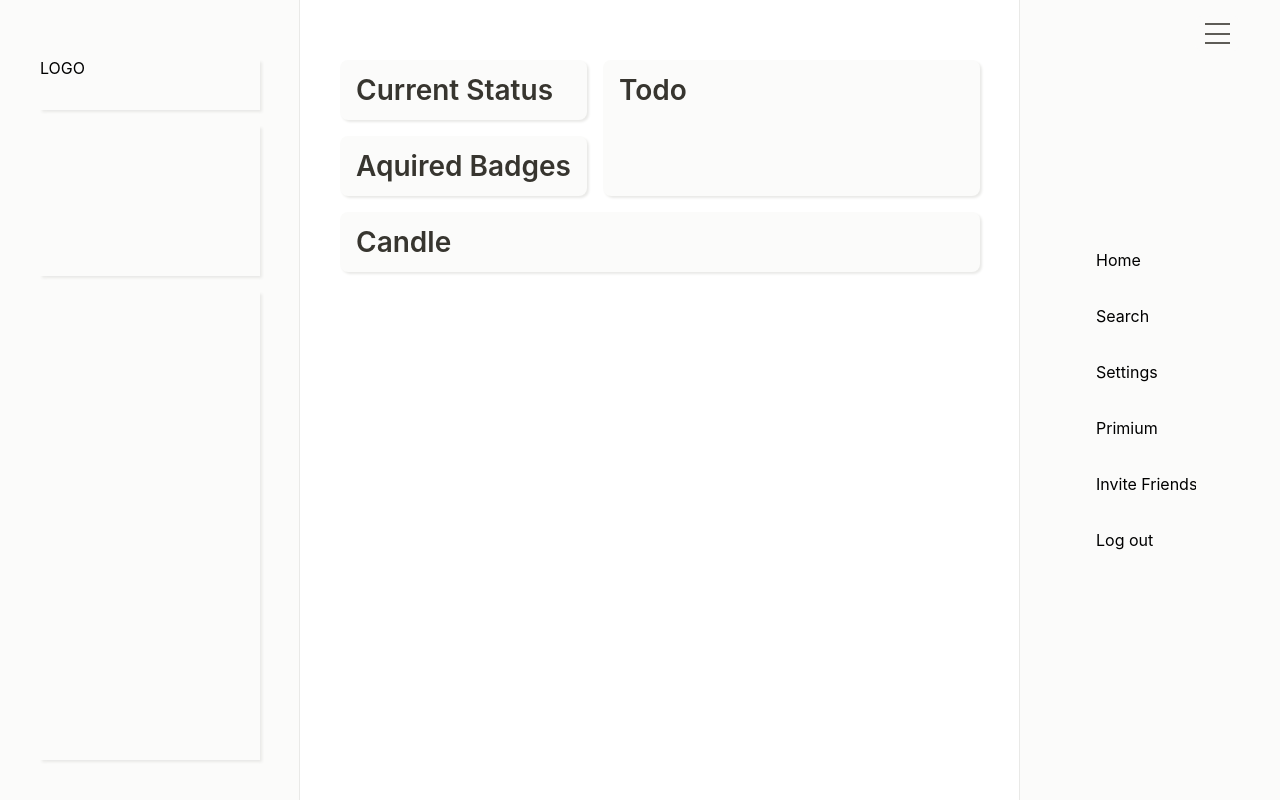
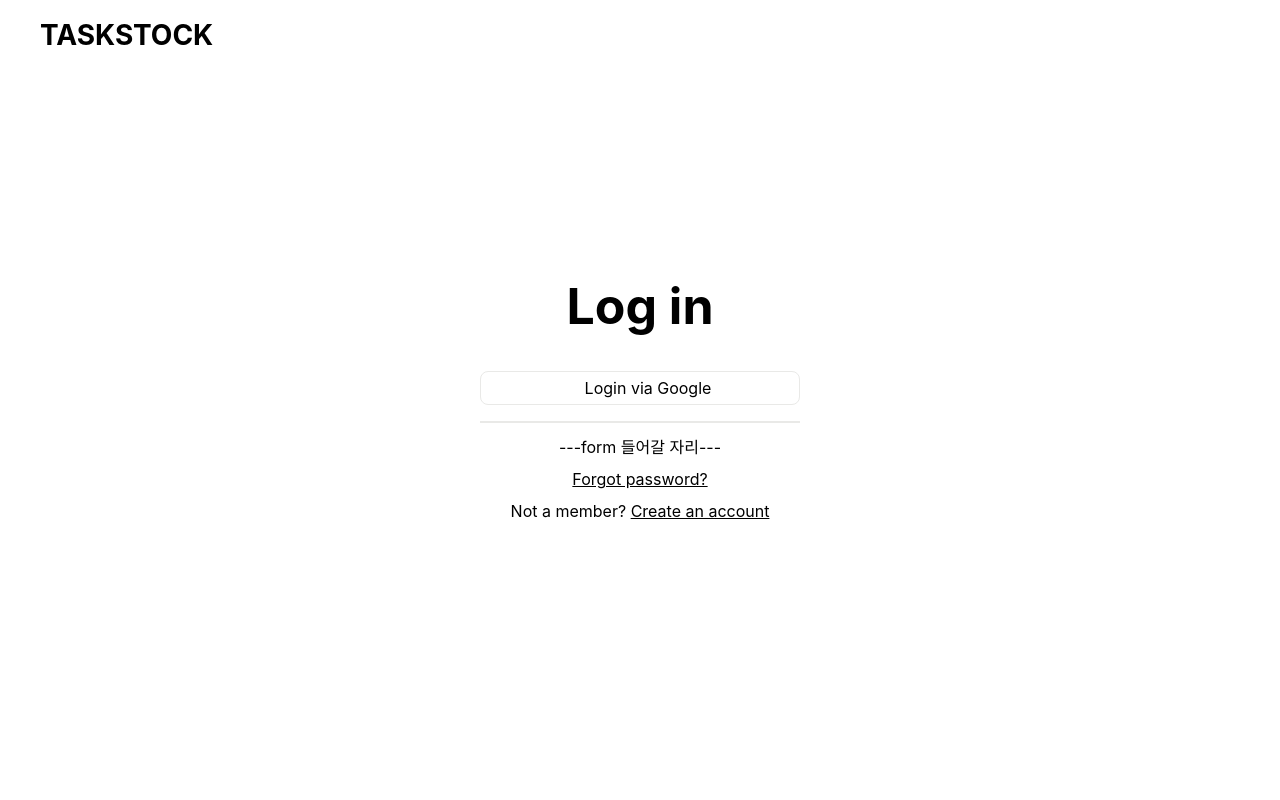
Before and after one commit to TaskStock/TaskStock, a Django app: page /login/ in a window 1280 px wide. Run offline with Django 4.2, Linux system fonts and the light colour scheme; parts of the project's set-up code (start-up, migrations or seed data) failed here and were passed over; some libraries are stand-ins or nearby versions; some web fonts are replaced.

Commit message:
#16 feat: login template

```diff
--- a/server/apps/account/views.py
+++ b/server/apps/account/views.py
@@ -2,4 +2,4 @@ from django.shortcuts import render
 
 def login(request):
 
-    return render(request, 'base.html')
+    return render(request, 'account/login.html')
--- a/server/apps/main/urls.py
+++ b/server/apps/main/urls.py
@@ -2,5 +2,5 @@ from django.urls import path
 from .views import *
 
 urlpatterns = [
-    path('', ),
+    path('', hello),
 ]
--- a/server/apps/main/views.py
+++ b/server/apps/main/views.py
@@ -4,7 +4,8 @@ from django.shortcuts import render
 #---정근 작업---#
 
 #---환희 작업---#
-
+def hello():
+    pass
 #---세원 작업---#
 
 #---지수 작업---#
--- a/server/static/css/base.css
+++ b/server/static/css/base.css
@@ -24,14 +24,14 @@
     --grey_border: rgba(233, 233, 231);
 
     /* font */
-    --hero: 5rem;
-    --heading1: 3.8rem;
-    --heading2: 2.8rem;
-    --heading3: 2.2rem;
-    --subheading: 1.8rem;
-    --body1: 1.6rem;
-    --body2: 1.4rem;
-    --caption: 1.2rem;
+    --hero: 50px;
+    --heading1: 38px;
+    --heading2: 28px;
+    --heading3: 22px;
+    --subheading: 18px;
+    --body1: 16px;
+    --body2: 14px;
+    --caption: 12px;
 
     /* border-radius */
     --border-r: 8px;
@@ -60,7 +60,7 @@
     grid-template-columns: repeat(var(--columns), 1fr);
     grid-auto-rows: minmax(100px, auto);
     gap: var(--gutter);
-    padding: 0 var(--offset);
+    margin: 0 var(--offset);
 }
 
 /* start */
--- /dev/null
+++ b/server/static/css/login.css
@@ -0,0 +1,103 @@
+/* 기본값 설정 */
+:root {
+    --offset: 40px; /*양쪽마진*/
+    --max_width: 1440px; /*컨테이너폭*/
+    --columns: 12; /*컬럼갯수*/
+    --gutter: 16px; /*거터폭*/
+    /* color */
+    --black: #37352F;
+
+    /* main : green */
+    --green_50: #E8F5E9;
+    --green_100: #C8E6C9;
+    --green_200: #A5D6A7;
+    --green_300: #81C784;
+    --green_400: #66BB6A;
+    --green_500: #4CAf50;
+    --green_600: #43A047;
+    --green_700: #388E3C;
+    --green_800: #2E7D32;
+    --green_900: #1B5E20;
+
+    /* grey */
+    --grey_bg: #FBFBFA;
+    --grey_border: rgba(233, 233, 231);
+
+    /* font */
+    --hero: 50px;
+    --heading1: 38px;
+    --heading2: 28px;
+    --heading3: 22px;
+    --subheading: 18px;
+    --body1: 16px;
+    --body2: 14px;
+    --caption: 12px;
+
+    /* border-radius */
+    --border-r: 8px;
+    /* shadow */
+    --box-shadow: rgba(233, 233, 231) 1.95px 1.95px 2.6px;
+}
+
+/* Tablet */
+@media screen and (max-width: 767px) {
+    :root {
+        --offset: 32px;
+        --columns: 8;
+    }
+}
+/* Mobile */
+@media screen and (max-width: 479px) {
+    :root {
+        --offset: 16px;
+        --columns: 4;
+    }
+}
+.Flex_cc{
+    display: flex;
+    justify-content: center;
+    align-items: center;
+}
+header{
+    height: 70px;
+    display: flex;
+    justify-content: flex-start;
+    align-items: center;
+    padding-left: var(--offset);
+    position: fixed;
+}
+header h1{
+    font-size: var(--heading2);
+    font-weight: bold;
+}
+main{
+    height: calc(100vh);
+    gap: var(--gutter);
+    flex-direction: column;
+}
+.login__header{
+    font-size: var(--hero);
+    font-weight: 700;
+    margin-bottom: 24px;
+}
+.login__google{
+    width: 320px;
+    height: 34px;
+    border-radius: var(--border-r);
+    border: 1px solid var(--grey_border);
+    gap: var(--gutter);
+    cursor: pointer;
+}
+.login__google i{
+    --ggs: 0.7;
+}
+.bar{
+    width: 320px;
+    height: 1px;
+    border: 1px solid var(--grey_border);
+}
+.login__forgot-pw a,
+.login__signup a{
+    text-decoration: underline;
+    cursor: pointer;
+}
--- a/server/templates/account/login.html
+++ b/server/templates/account/login.html
@@ -1 +1,41 @@
-로그인 로그인
+{% load static %}
+<!DOCTYPE html>
+<html lang="en">
+<head>
+    <meta charset="UTF-8">
+    <meta http-equiv="X-UA-Compatible" content="IE=edge">
+    <meta name="viewport" content="width=device-width, initial-scale=1.0">
+    <!-- font : pretendard -->
+    <link rel="stylesheet" as="style" crossorigin href="https://cdn.jsdelivr.net/gh/orioncactus/pretendard@v1.3.8/dist/web/static/pretendard.css" />
+    <!-- icon : css.gg -->
+    <link href="https://css.gg/css" rel="stylesheet" />
+    <link href="https://unpkg.com/css.gg/icons/icons.css" rel="stylesheet" />
+    <link href="https://cdn.jsdelivr.net/npm/css.gg/icons/icons.css" rel="stylesheet"/>
+    <!-- css -->
+    <link rel="stylesheet" href="{% static 'css/reset.css' %}">
+    <link rel="stylesheet" href="{% static 'css/login.css' %}">
+    <title>Document</title>
+</head>
+<body>
+    <header>
+        <h1>TASKSTOCK</h1>
+    </header>
+    <main class="Flex_cc">
+        <div class="login__header">Log in</div>
+        <div class="login__google Flex_cc">
+            <i class="gg-google"></i>
+            <span>Login via Google</span>
+        </div>
+        <div class="bar"></div>
+        <!-- form -->
+        <div>---form 들어갈 자리---</div>
+        <div class="login__forgot-pw"><a href="">Forgot password?</a></div>
+        <div class="login__signup">Not a member? <a href="">Create an account</a></div>
+
+
+
+
+
+    </main>
+</body>
+</html>
```
